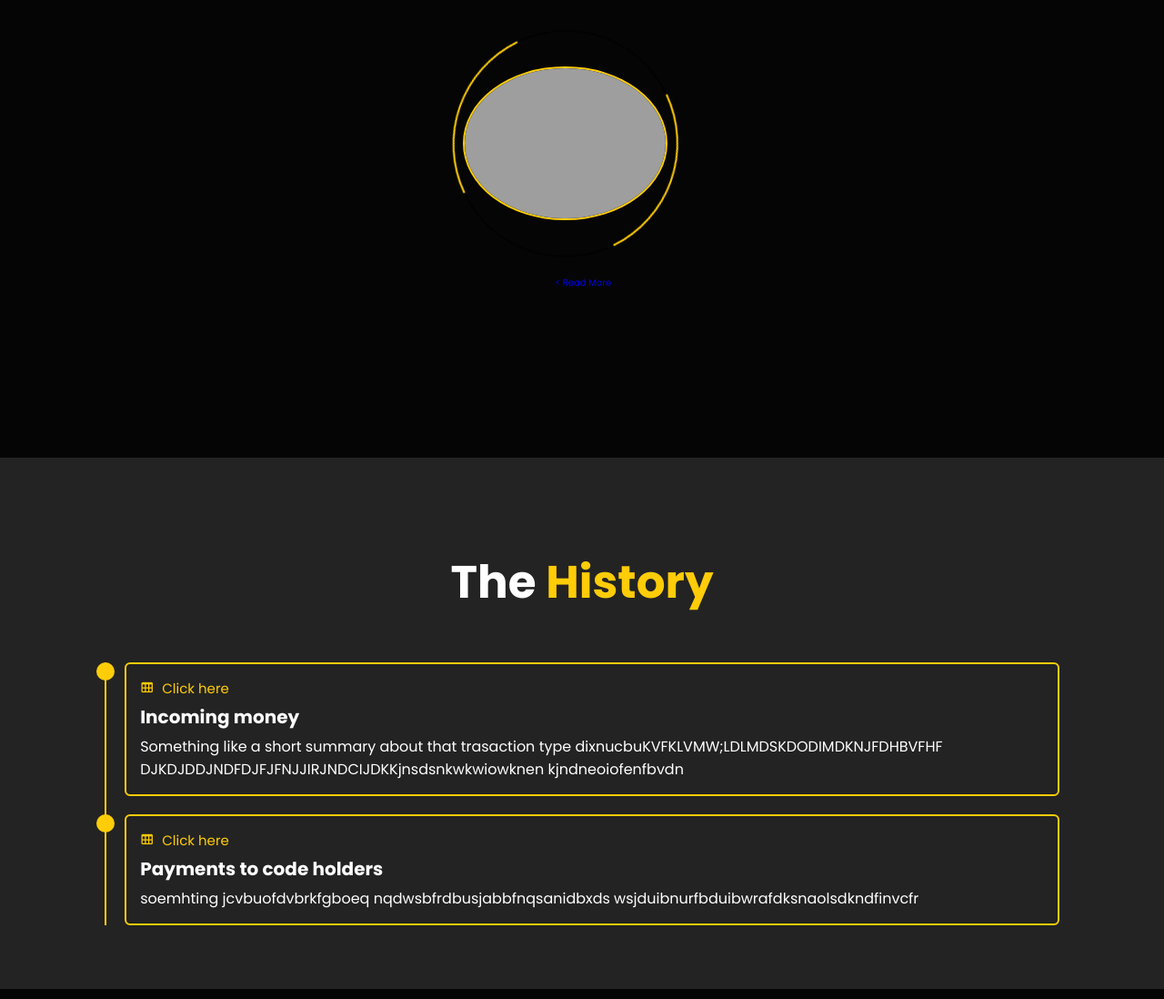
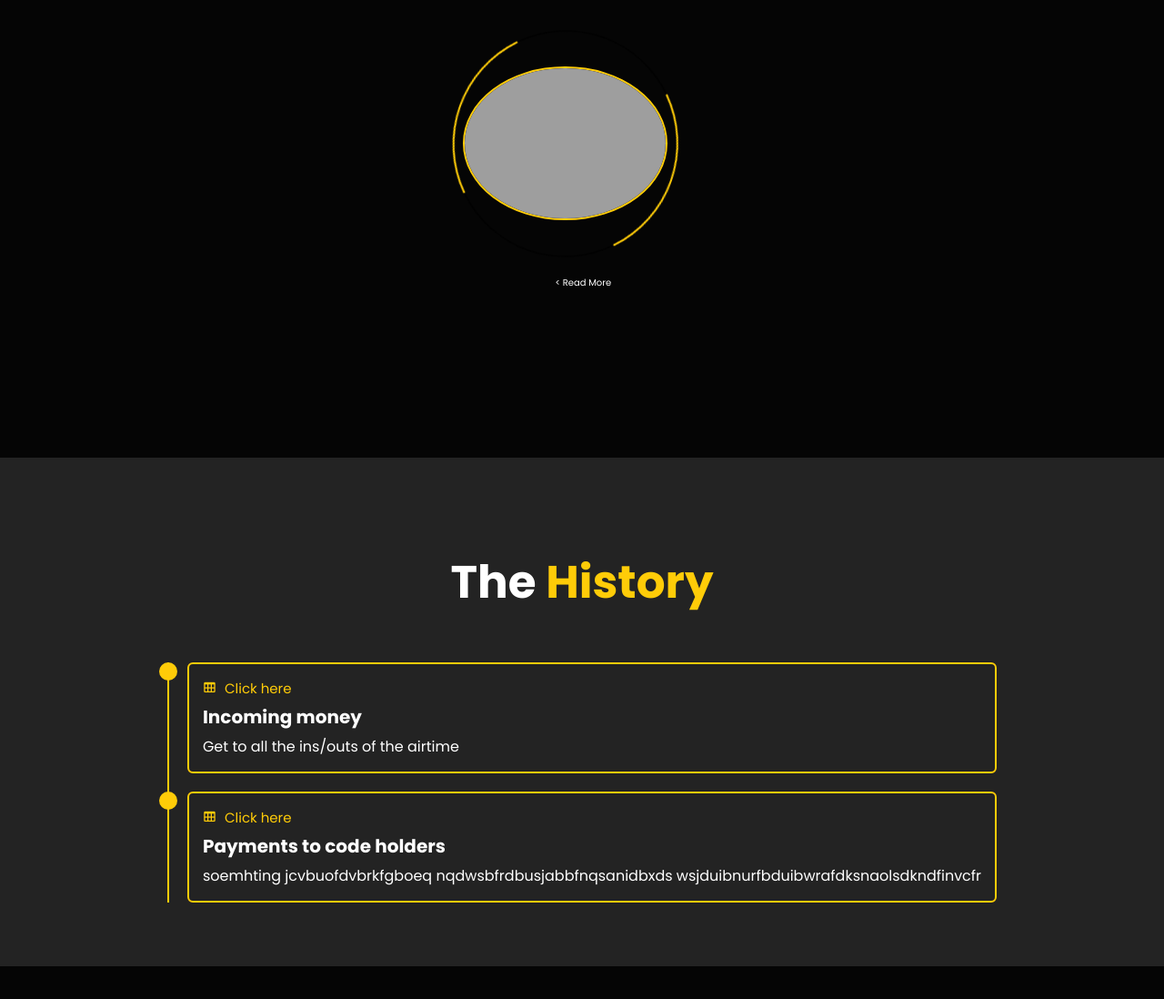
Before and after one commit to DLOADIN/MoMo-Data-Analysis, a Django app: page /momo/ in a window 1280 px wide. Shown: the part 1097-2195 px from the top of the page at 91% size. Run offline with Django 5.2, Linux system fonts and the light colour scheme; parts of the project's set-up code (start-up, migrations or seed data) failed here and were passed over; grey boxes are pictures that could not be loaded.

Commit message:
Recurssions

```diff
--- a/MOMO_DASHBOARD/momo/static/momo/css/swag.css
+++ b/MOMO_DASHBOARD/momo/static/momo/css/swag.css
@@ -23,6 +23,10 @@
 html {
   font-size: 62.5%;
   overflow-x: hidden;
+}
+
+a{
+  color: #ffffff;
 }
 
 body {
--- a/MOMO_DASHBOARD/momo/templates/momo/index.html
+++ b/MOMO_DASHBOARD/momo/templates/momo/index.html
@@ -4,13 +4,9 @@
   <head>
     <meta charset="UTF-8" />
     <meta name="viewport" content="width=device-width, initial-scale=1.0" />
-    <title>
-      dashboard
-    </title>
-
-    <link rel="icon" type="image/png" href="./images/M_Logo.jpg" />
+    <title>DASHBOARD</title>
+    <link rel="shortcut icon" href="../images/mtnlogo.png" type="image/x-icon">
     <link rel="stylesheet" href="{% static 'momo/css/swag.css' %}" />
-
   	<!-- box icons -->
     <link
       href="https://unpkg.com/boxicons@2.1.4/css/boxicons.min.css"
@@ -63,7 +59,7 @@
 
         <div class="home-sci">
 
-        <a href="https://github.com/cinna03"><i class='bx bxs-credit-card-front'></i>
+        <a href="https://github.com/DLOADIN/MoMo-Data-Analysis"><i class='bx bxs-credit-card-front'></i>
 
         <span class="animate" style="--i: 6"></span>
       </div>
@@ -112,18 +108,17 @@
           </h3>
 
           <div class="education-box">
+            <a href="{%static '/airtime' %}">
               <div class="education-content">
                 <div class="content">
                   <div class="year"><i class="bx bx-table"></i> Click here</div>
                   <h3>Incoming money</h3>
                   <p>
-                  Something like a short summary about that trasaction type
-                  dixnucbuKVFKLVMW;LDLMDSKDODIMDKNJFDHBVFHF
-                  DJKDJDDJNDFDJFJFNJJIRJNDCIJDKKjnsdsnkwkwiowknen
-                  kjndneoiofenfbvdn
+                    Get to all the ins/outs of the airtime
                   </p>
                 </div>
               </div>
+            </a>
 
             <div class="education-content">
               <div class="content">
--- a/MOMO_DASHBOARD/momo/templates/momo/layout.html
+++ b/MOMO_DASHBOARD/momo/templates/momo/layout.html
@@ -7,7 +7,7 @@
     <title>MTN Dashboard</title>
     <link rel="stylesheet" href="https://cdnjs.cloudflare.com/ajax/libs/font-awesome/6.5.1/css/all.min.css">
     <script src="https://cdn.jsdelivr.net/npm/chart.js"></script>
-    <link rel="shortcut icon" href="./images/mtnlogo.png" type="image/x-icon">
+    <link rel="shortcut icon" href="../images/mtnlogo.png" type="image/x-icon">
     <link rel="stylesheet" href="{% static 'momo/style.css' %}">
     <link rel="stylesheet" href="{% static 'momo/tables.css' %}">
 </head>
```
Lines whose indentation alone changed are shown as unchanged.
